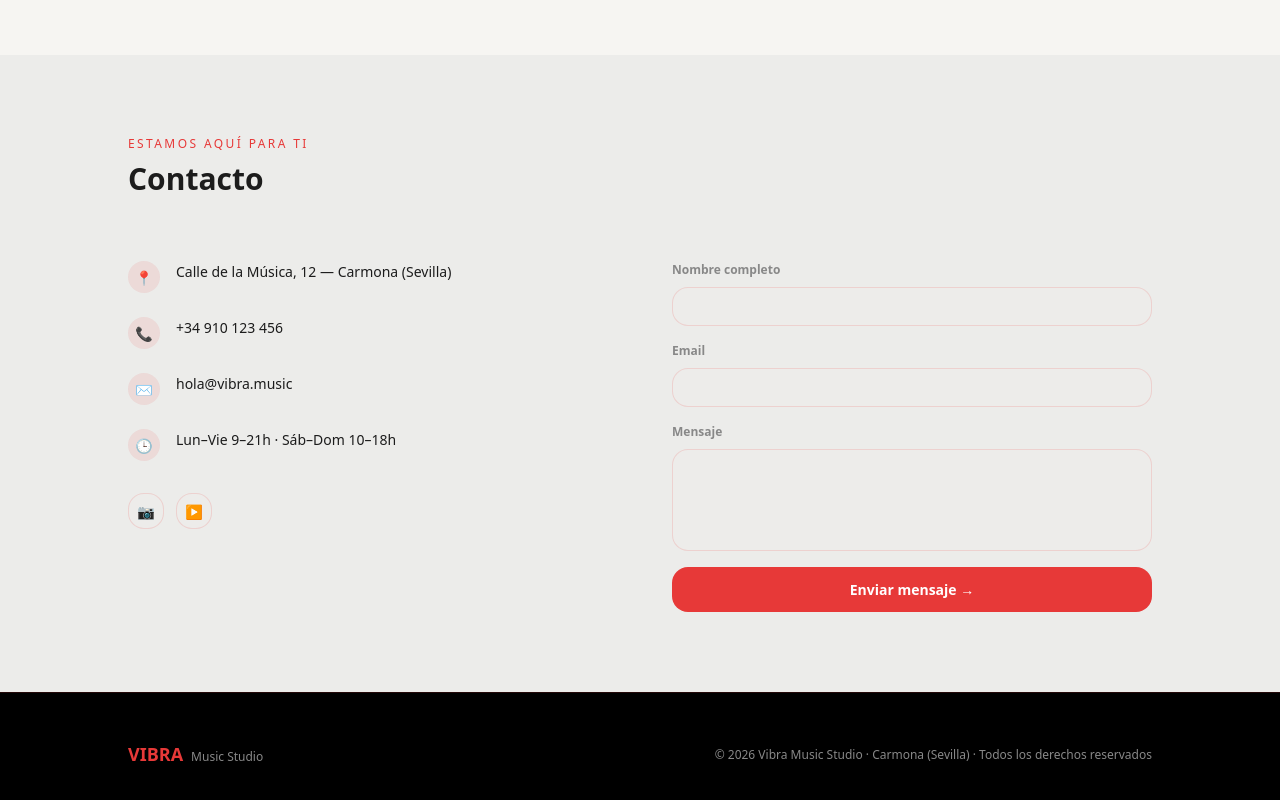
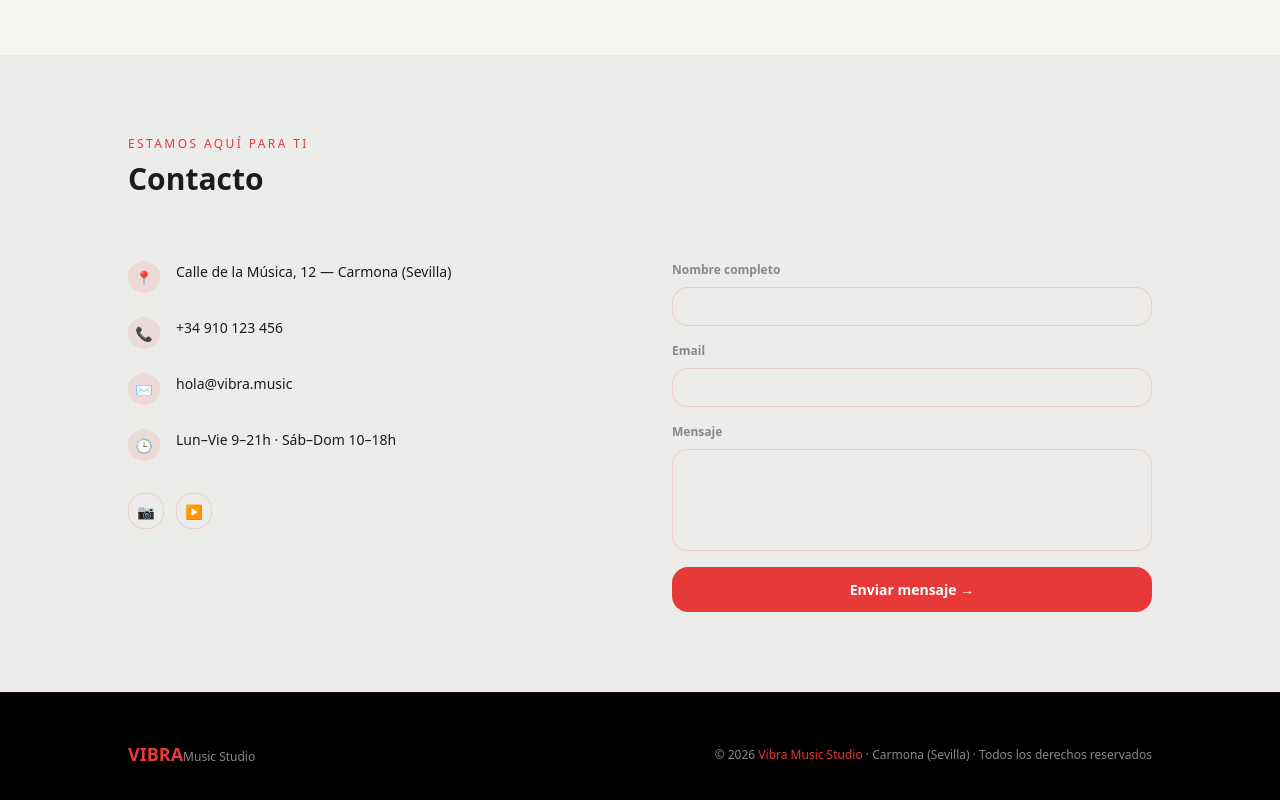
Before and after one commit to CharliePl8/vibramusic, an Angular app: page / in a window 1280 px wide. Shown: the part 4914-5714 px from the top of the page. Built offline with nearby package versions, Linux system fonts and the light colour scheme; a web font is replaced by a local one.

Commit message:
feat: mejorar la estructura del pie de página con enlaces y formato

```diff
--- a/src/app/shared/components/footer/footer.component.html
+++ b/src/app/shared/components/footer/footer.component.html
@@ -1,11 +1,13 @@
 <footer class="footer">
   <div class="footer__inner">
     <div class="footer__brand">
-      <span class="footer__logo">VIBRA</span>
-      <span class="footer__suffix">Music Studio</span>
+      <a href="/">
+        <span class="footer__logo">VIBRA</span>
+        <span class="footer__suffix">Music Studio</span>
+      </a>
     </div>
     <p class="footer__copy">
-      © {{ year }} Vibra Music Studio · Carmona (Sevilla) · Todos los derechos reservados
+      © {{ year }} <a href="">Vibra Music Studio</a>  · Carmona (Sevilla) · Todos los derechos reservados
     </p>
   </div>
 </footer>
```
